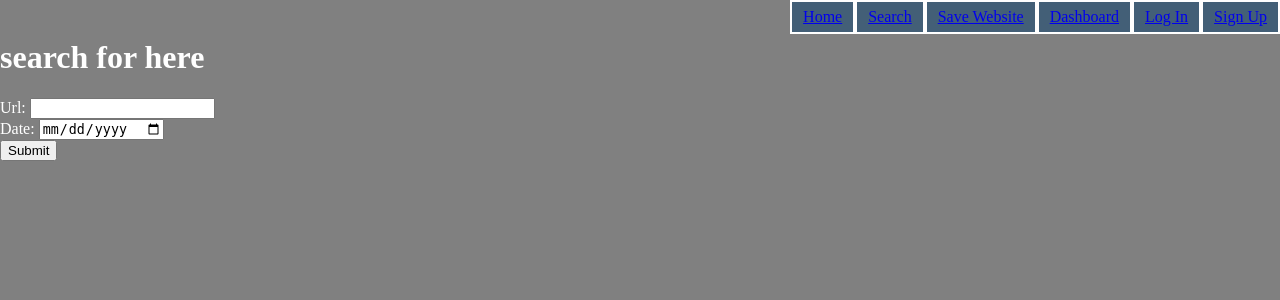
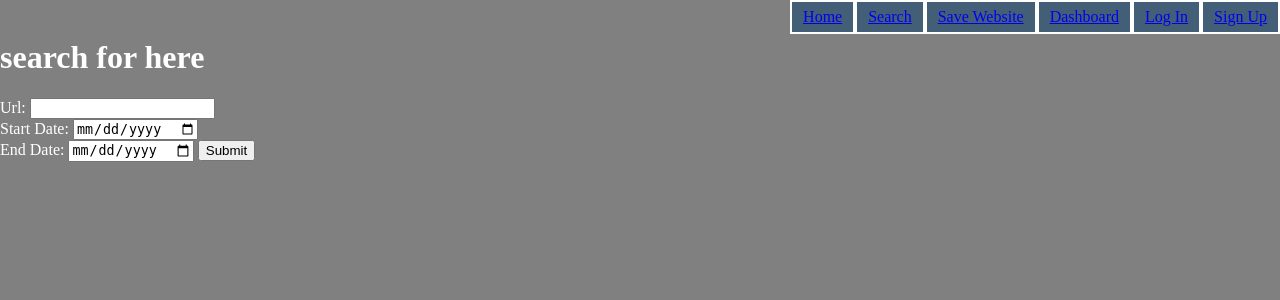
Before and after one commit to m1k0103/FlaskWebArchiver, a Flask app: page /search in a window 1280 px wide. Shown: the part 16-316 px from the top of the page. Run offline with Flask 3, Linux system fonts and the light colour scheme.

Commit message:
updated search template

```diff
--- a/FlaskWebArchiver/templates/search.html
+++ b/FlaskWebArchiver/templates/search.html
@@ -7,9 +7,11 @@
         <label for="url">Url:</label>
         <input type="text" name="url" id="url">
         <br>
-        <label for="date">Date:</label>
-        <input type="date" name="date" id="date">
+        <label for="start_date">Start Date:</label>
+        <input type="date" name="start_date" id="start_date">
         <br>
+        <label for="end_date">End Date:</label>
+        <input type="date" name="end_date" id="end_date">
         <input type="submit" value="Submit">
     </form>
 
```
